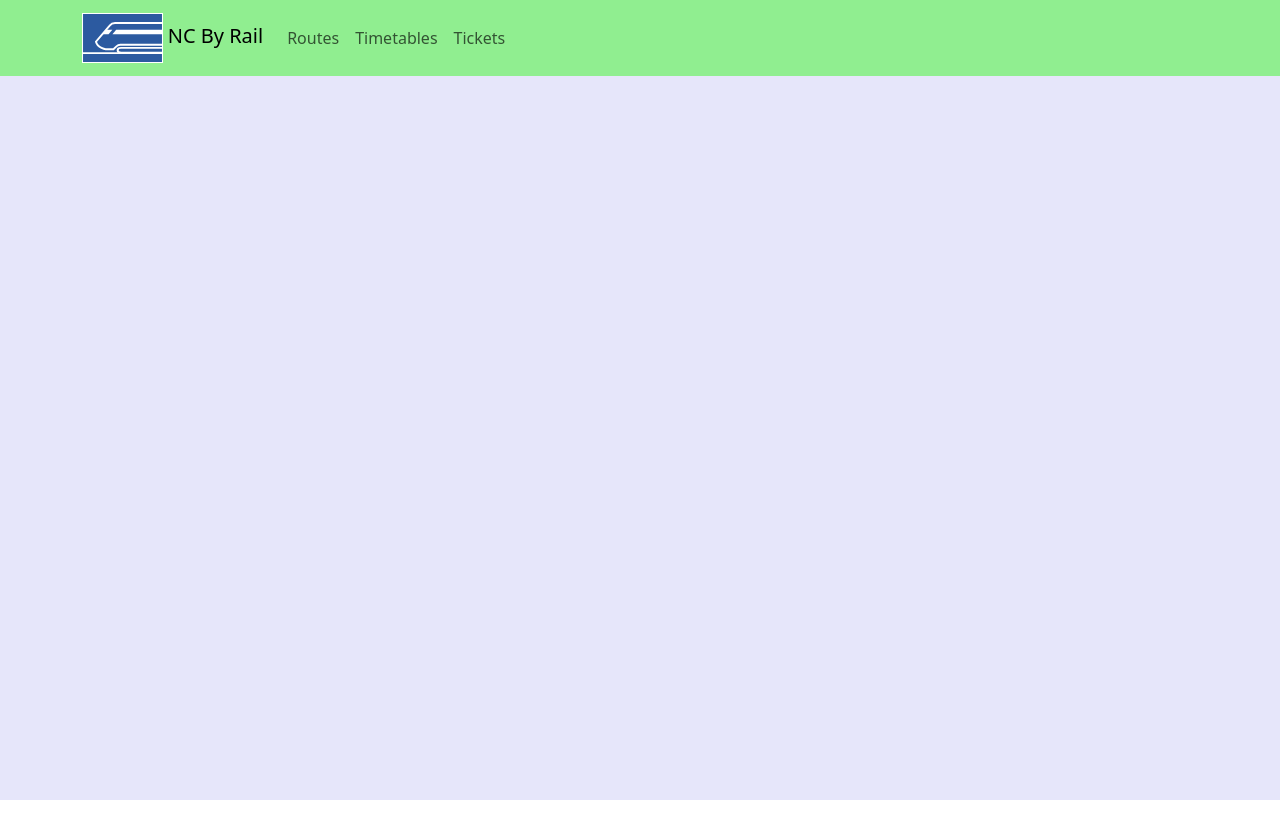
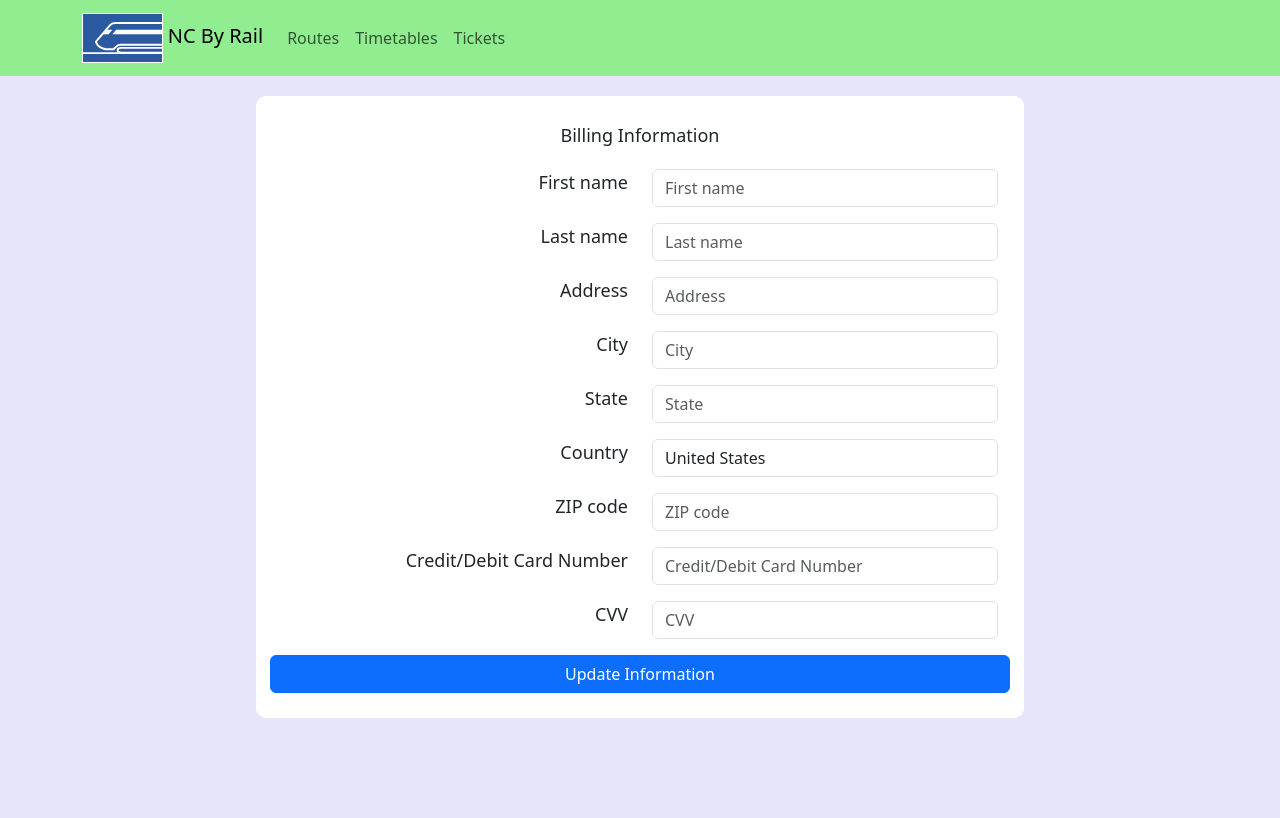
Before and after one commit to thrushalex/NC_By_Train_front_end, a React (Create React App) app: page /profile in a window 1280 px wide. Built offline with nearby package versions, Linux system fonts and the light colour scheme; no server answers.

Commit message:
Add basic payment information view

```diff
--- a/src/App.js
+++ b/src/App.js
@@ -8,6 +8,7 @@ import { GoogleOAuthProvider } from '@react-oauth/google';
 import RoutesList from "./components/RoutesList.js";
 import Timetable from "./components/Timetable.js";
 import Ticket from "./components/Ticket.js";
+import Profile from "./components/Profile.js";
 import Login from "./components/Login";
 import Logout from "./components/Logout";
 
@@ -57,7 +58,7 @@ function App() {
                   Tickets
                 </Nav.Link>
                 { user && (
-                  <Nav.Link as={Link} to="/tickets">
+                  <Nav.Link as={Link} to="/profile">
                     Profile
                   </Nav.Link>
                                     )}
@@ -87,6 +88,9 @@ function App() {
           <Route exact path="/tickets" element={
             <Ticket />}
           />
+          <Route exact path="/profile" element={
+            <Profile />}
+          />
         </Routes>
       </div>
     </GoogleOAuthProvider>
--- a/src/components/Profile.css
+++ b/src/components/Profile.css
@@ -0,0 +1,19 @@
+.profileContainer{
+    margin-top: 20px;
+    font-size: large;
+    margin-left: 20%;
+    margin-right: 20%;
+    max-width: 800px;
+    background-color: white;
+    padding: 2%;
+    border-radius:10px;
+}
+
+.titleText{
+    text-align: center;
+    padding-bottom: 20px;
+}
+
+.labelText{
+    text-align: right;
+}
--- a/src/components/Profile.js
+++ b/src/components/Profile.js
@@ -1,11 +1,222 @@
 import React, { useState, useEffect, useCallback } from 'react';
+import { ToastContainer, toast } from 'react-toastify';
+import 'react-toastify/dist/ReactToastify.css';
 import Button from 'react-bootstrap/Button';
+import Form from 'react-bootstrap/Form';
+import Col from 'react-bootstrap/Col';
+import Row from 'react-bootstrap/Row';
 
 import './Profile.css';
 
 const Profile = props => {
 
+    const [firstName, setFirstName] = useState("");
+    const [lastName, setlastName] = useState("");
+    const [address, setAddress] = useState("");
+    const [city, setCity] = useState("");
+    const [state, setState] = useState("");
+    const [country, setCountry] = useState("United States");
+    const [zipCode, setZipCode] = useState("");
+    const [creditCardNumber, setCreditCardNumber] = useState("");
+    const [cvv, setCVV] = useState("");
 
+    const updateInformation = () => {
+        console.log("First name is:", firstName);
+        console.log("Last name is:", lastName);
+        console.log("Address is:", address);
+        console.log("City is:", city);
+        console.log("State is:", state);
+        console.log("Country is:", country);
+        console.log("ZIP code is:", zipCode);
+        console.log("Credit card number is:", creditCardNumber);
+        console.log("CVV is:", cvv);
+    }
+
+    //Random CC and CVV number generation is to avoid storing real payment info during development
+    const generateRandomCCNumber = () => {
+        let min = Math.ceil(1000000000000000);
+        let max = Math.floor(1999999999999999);
+
+        return Math.floor(Math.random() * (max - min) + min);
+    }
+
+    const generateRandomCVV = () => {
+        let min = Math.ceil(100);
+        let max = Math.floor(999);
+
+        return Math.floor(Math.random() * (max - min) + min);
+    }
+
+    return(
+        <div className='profileContainer'>
+            <ToastContainer position="top-center"/>
+            <div className="titleText">
+                Billing Information
+            </div>
+            <Row>
+                <Col>
+                    <div className='labelText'>
+                        First name
+                    </div>
+                </Col>
+                <Col>
+                    <Form.Group className="mb-3">
+                        <Form.Control
+                            type="text"
+                            placeholder="First name"
+                            // value={firstName}
+                            onChange={(e) => setFirstName(e.target.value)}
+                            />
+                    </Form.Group>
+                </Col>
+            </Row>
+            <Row>
+                <Col>
+                    <div className='labelText'>
+                        Last name
+                    </div>
+                </Col>
+                <Col>
+                    <Form.Group className="mb-3">
+                        <Form.Control
+                        type="text"
+                        placeholder="Last name"
+                        // value={lastName}
+                        onChange={(e) => setlastName(e.target.value)}
+                        />
+                    </Form.Group>
+                </Col>
+            </Row>
+            <Row>
+                <Col>
+                    <div className='labelText'>
+                        Address
+                    </div>
+                </Col>
+                <Col>
+                    <Form.Group className="mb-3">
+                        <Form.Control
+                        type="text"
+                        placeholder="Address"
+                        // value={address}
+                        onChange={(e) => setAddress(e.target.value)}
+                        />
+                    </Form.Group>
+                </Col>
+            </Row>
+            <Row>
+                <Col>
+                    <div className='labelText'>
+                        City
+                    </div>
+                </Col>
+                <Col>
+                    <Form.Group className="mb-3">
+                        <Form.Control
+                        type="text"
+                        placeholder="City"
+                        // value={address}
+                        onChange={(e) => setCity(e.target.value)}
+                        />
+                    </Form.Group>
+                </Col>
+            </Row>
+            <Row>
+                <Col>
+                    <div className='labelText'>
+                        State
+                    </div>
+                </Col>
+                <Col>
+                    <Form.Group className="mb-3">
+                        <Form.Control
+                        type="text"
+                        placeholder="State"
+                        // value={address}
+                        onChange={(e) => setState(e.target.value)}
+                        />
+                    </Form.Group>
+                </Col>
+            </Row>
+            <Row>
+                <Col>
+                    <div className='labelText'>
+                        Country
+                    </div>
+                </Col>
+                <Col>
+                    <Form.Group className="mb-3">
+                        <Form.Control
+                        type="text"
+                        placeholder="Country"
+                        value={country}
+                        onChange={(e) => setCountry(e.target.value)}
+                        />
+                    </Form.Group>
+                </Col>
+            </Row>
+            <Row>
+                <Col>
+                    <div className='labelText'>
+                        ZIP code
+                    </div>
+                </Col>
+                <Col>
+                    <Form.Group className="mb-3">
+                        <Form.Control
+                        type="text"
+                        placeholder="ZIP code"
+                        // value={country}
+                        onChange={(e) => setZipCode(e.target.value)}
+                        />
+                    </Form.Group>
+                </Col>
+            </Row>
+            <Row>
+                <Col>
+                    <div className='labelText'>
+                        Credit/Debit Card Number
+                    </div>
+                </Col>
+                <Col>
+                    <Form.Group className="mb-3">
+                        <Form.Control
+                        type="text"
+                        placeholder="Credit/Debit Card Number"
+                        // value={country}
+                        onChange={(e) => setCreditCardNumber(generateRandomCCNumber())}
+                        />
+                    </Form.Group>
+                </Col>
+            </Row>
+            <Row>
+                <Col>
+                    <div className='labelText'>
+                        CVV
+                    </div>
+                </Col>
+                <Col>
+                    <Form.Group className="mb-3">
+                        <Form.Control
+                        type="text"
+                        placeholder="CVV"
+                        // value={country}
+                        onChange={(e) => setCVV(generateRandomCVV)}
+                        />
+                    </Form.Group>
+                </Col>
+            </Row>
+            <Row>
+                <Button
+                    variant="primary"
+                    type="button"
+                    onClick={updateInformation}
+                >
+                    Update Information
+                </Button>
+            </Row>
+        </div>
+    )
 
 }
 
```
